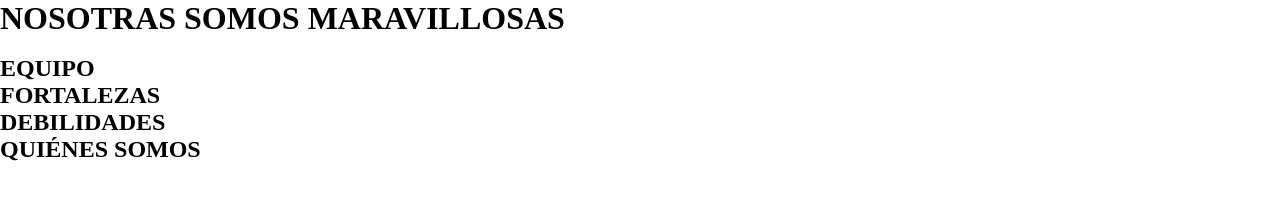
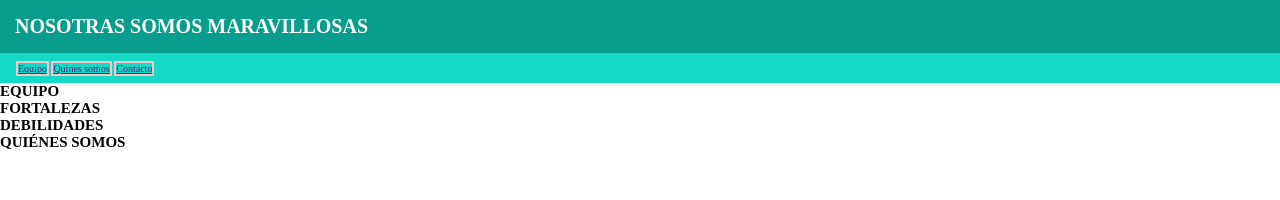
Before and after one commit to Adalab/project-promo-s-module-1-team-6, a plain HTML site: page index.html in a window 1280 px wide. Drawn offline with Linux system fonts and the light colour scheme.

Commit message:
first modification of header

```diff
--- a/css/style.css
+++ b/css/style.css
@@ -1,5 +1,34 @@
+:root {
+    font-size: 62.5%;
+} /*si o no poner*/
 * {
     box-sizing: border-box;
     margin: 0;
-    padding:0
+    padding: 0;
+
 }
+.header {
+    display: flex;
+    flex-direction: column;
+    justify-content: space-around;
+  /* align-item: center; */
+    color: #ffffff;
+}
+.header-title {
+    background-color: #099d8d;
+    padding: 15px;
+    width: 100%;
+
+}
+.container-link {
+    background-color: #14d9c4;
+    padding: 8px 17px 7px 16px;
+
+
+
+}
+.link {
+    display: inline-block;
+    border: 2px solid pink;
+
+}
--- a/index.html
+++ b/index.html
@@ -1,18 +1,22 @@
 <!DOCTYPE html>
-<html lang="en">
+<html lang="es">
   <head>
-    <meta charset="UTF-8">
-    <meta http-equiv="X-UA-Compatible" content="IE=edge">
-    <meta name="viewport" content="width=device-width, initial-scale=1.0">
-    <title>Document</title>
-    <link rel="stylesheet" href="../project-promo-s-module-1-team-6/css/style.css">
+    <meta charset="UTF-8" />
+    <meta http-equiv="X-UA-Compatible" content="IE=edge" />
+    <meta name="viewport" content="width=device-width, initial-scale=1.0" />
+    <title>Proyecto 1. Web grupal</title>
+    <link rel="stylesheet" href="./css/style.css" />
   </head>
   <body>
-    <header>
+    <header class="header">
+      <div class="header-title">
         <h1>NOSOTRAS SOMOS MARAVILLOSAS</h1>
-        <nav>
+      </div>
+      <nav class="container-link">
         <ul>
-                <li><a></a></li>
+          <li class="link"><a href="">Equipo</a></li>
+          <li class="link"><a href="">Quines somos</a></li>
+          <li class="link"><a href="">Contacto</a></li>
         </ul>
       </nav>
     </header>
@@ -79,7 +83,7 @@
           <li></li>
         </ul>
       </nav>
-        <img>
+      <img />
     </footer>
   </body>
 </html>
```
Also changed, not shown: 1 other file. Lines whose indentation alone changed are shown as unchanged.
